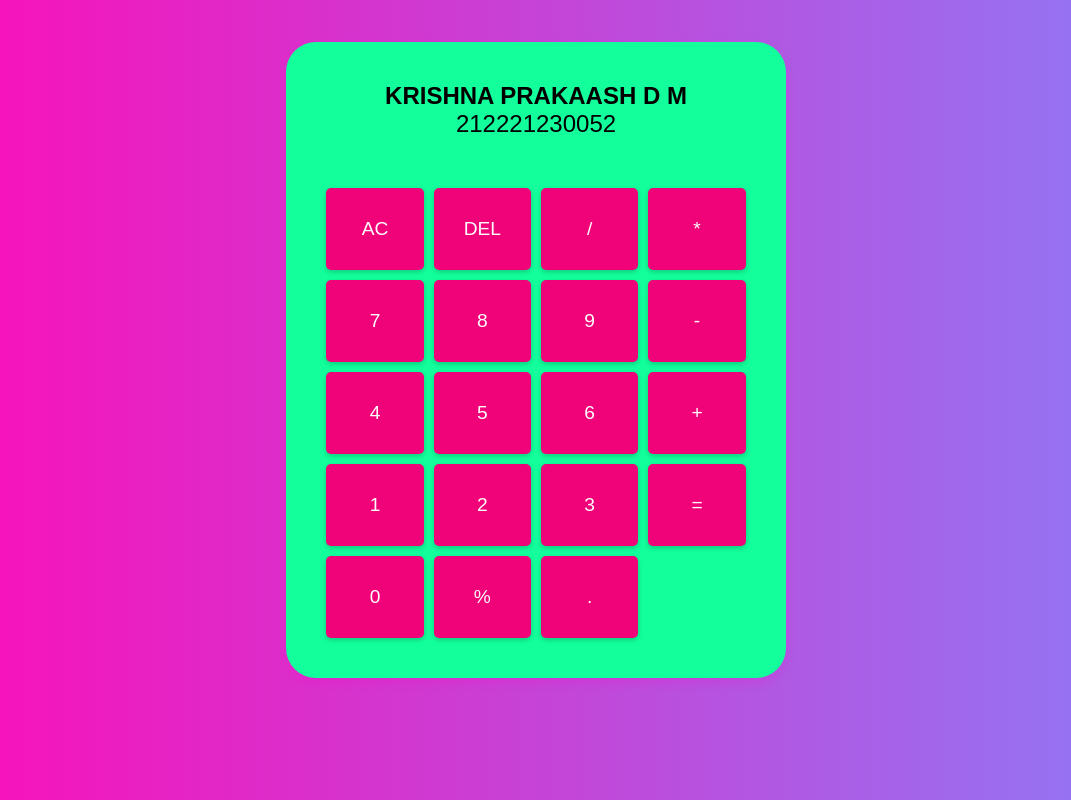
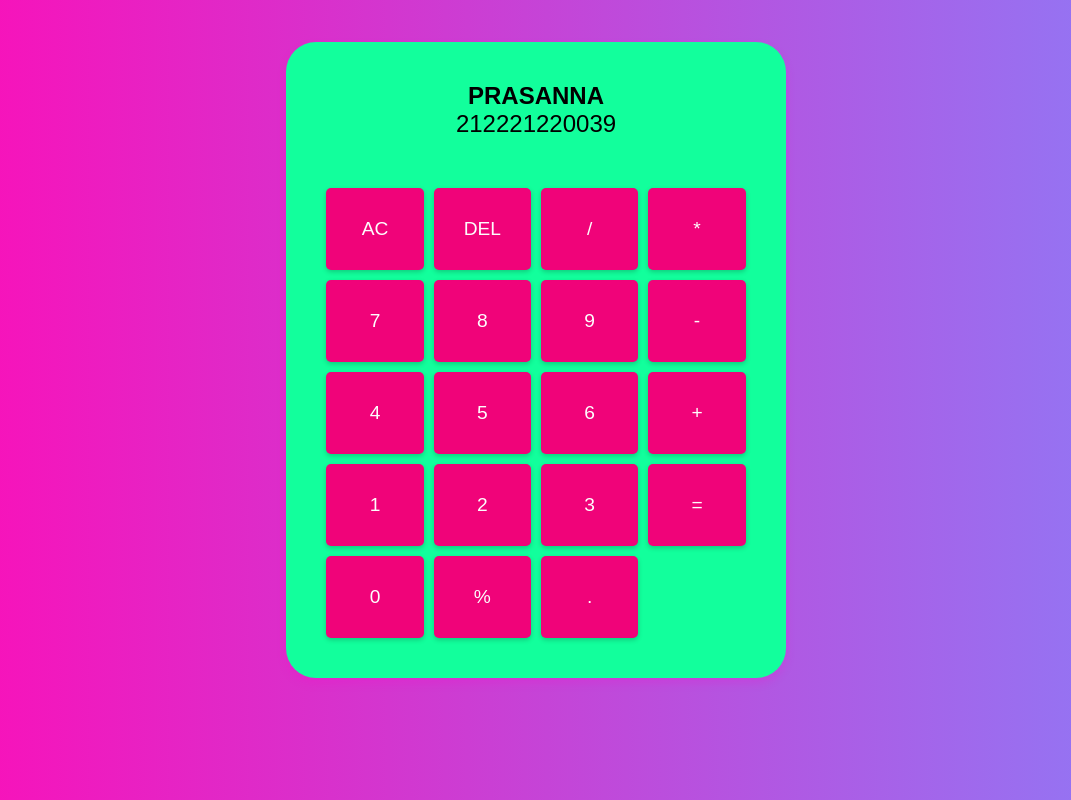
Before and after one commit to Prasanna-936/calci, a plain HTML site: page index.html in a window 1280 px wide. Shown: the whole page, without its empty margins (104-1175 px from the left). Drawn offline with Linux system fonts and the light colour scheme.

Commit message:
Update index.html

```diff
--- a/index.html
+++ b/index.html
@@ -10,8 +10,8 @@
     <div class="container">
         <div class="calculator">
             <div class="display">
-                <div class="name">KRISHNA PRAKAASH D M</div>
-                <div class="id">212221230052</div>
+                <div class="name">PRASANNA</div>
+                <div class="id">212221220039</div>
                 <div id="result"></div>
             </div>
             <div class="buttons">
```
